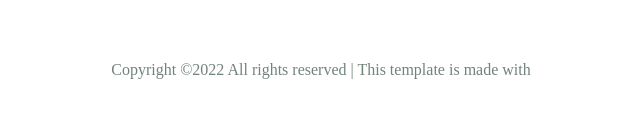
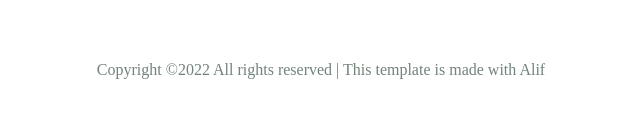
Before and after one commit to alif0013/project-1, a plain HTML site: page index.html in a window 1280 px wide. Shown: the part 2313-2430 px from the top of the page, 319-959 px from the left. Drawn offline with Linux system fonts and the light colour scheme.

Commit message:
secont commit

```diff
--- a/index.html
+++ b/index.html
@@ -192,7 +192,7 @@
 
             </div>
             <div class="copy-right">
-                Copyright ©2022 All rights reserved | This template is made with
+                Copyright ©2022 All rights reserved | This template is made with Alif
             </div>
         </div>
     </footer>
```
